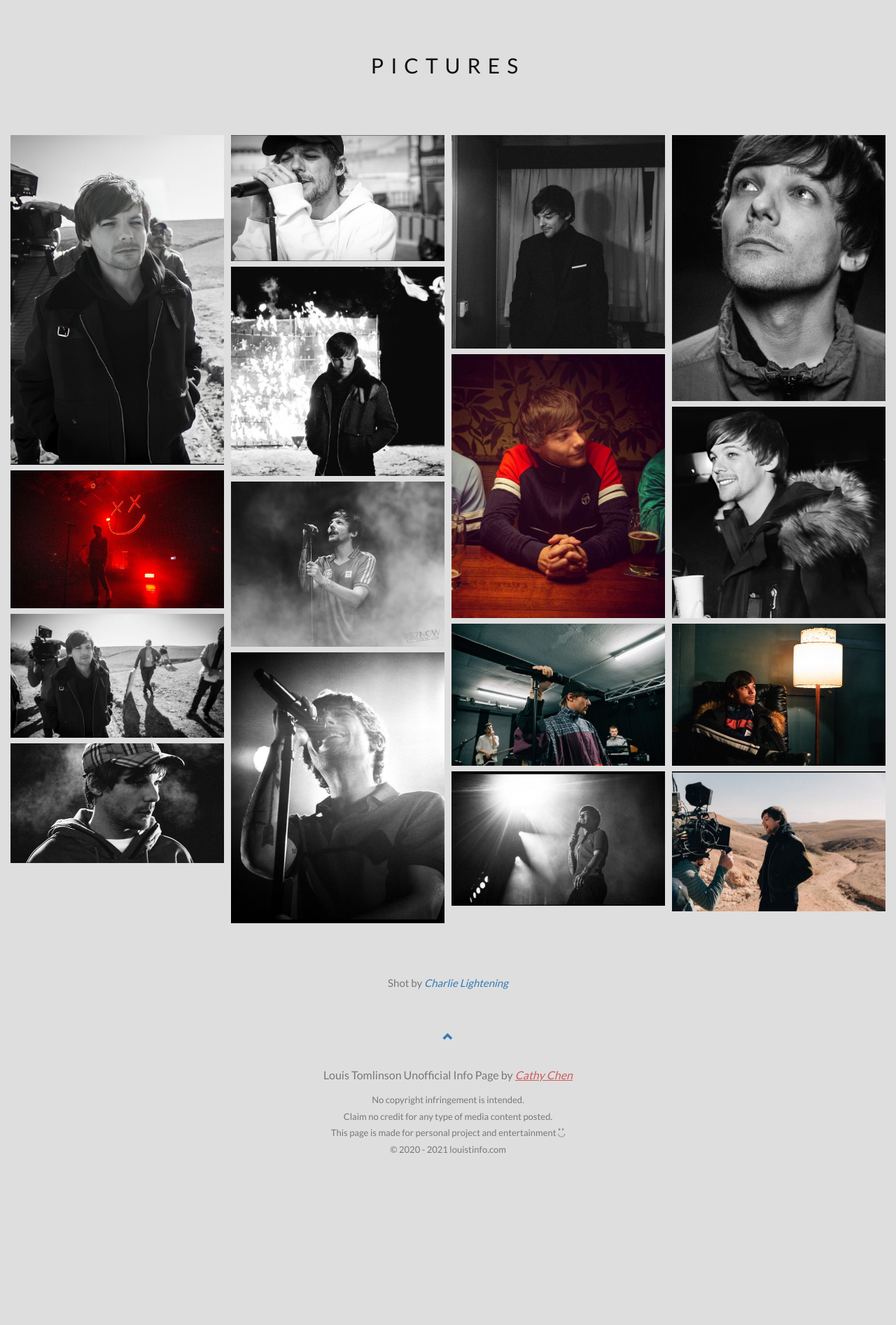
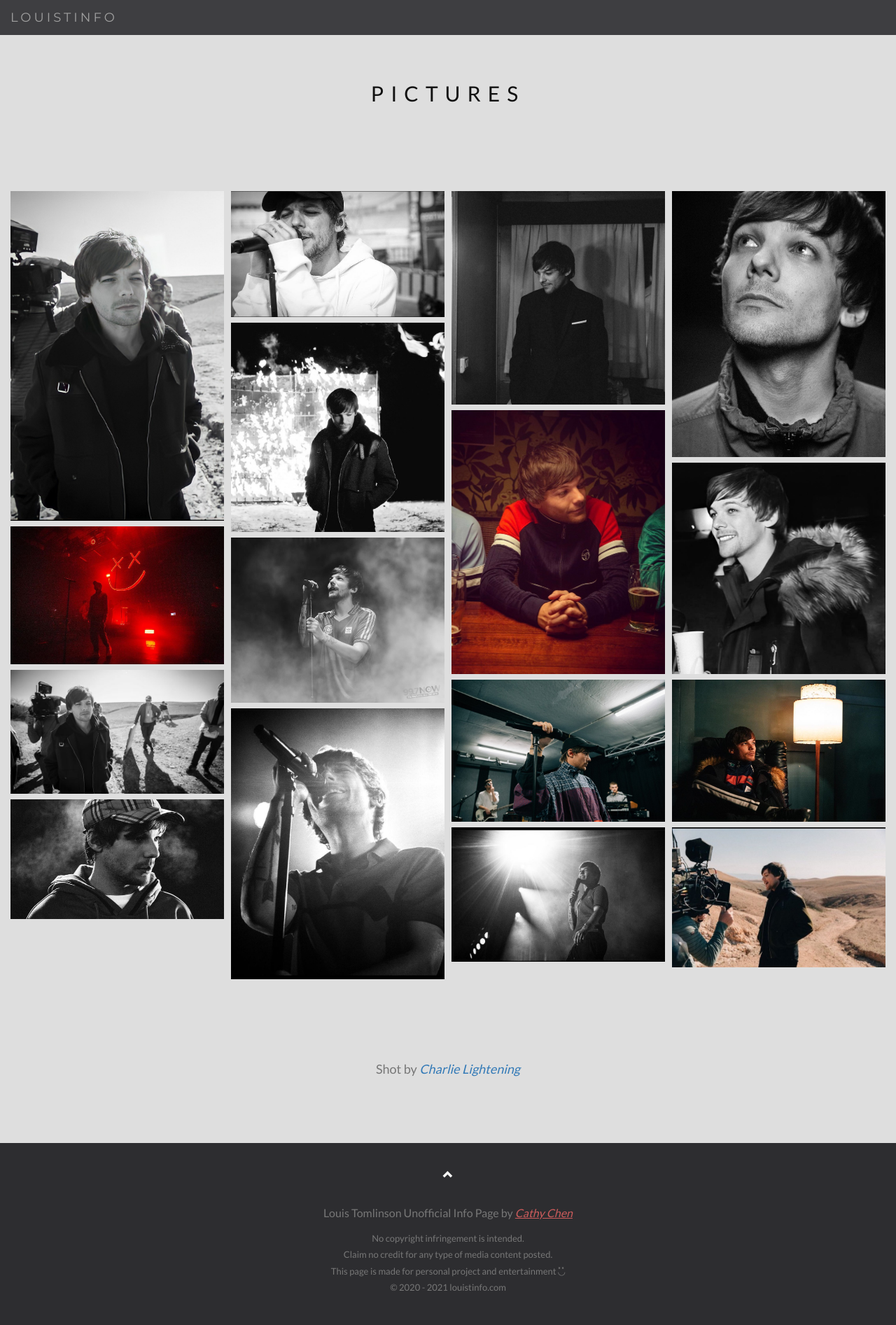
Before and after one commit to cathycat0131/LouisTomlinson, a PHP site: page /Louis-Tomlinson-Picture.html in a window 1280 px wide. Shown: the whole page at 70% size. Before the commit the page ends 1647 px from the top, so only its background shows below. Run offline with PHP 8.4, Linux system fonts and the light colour scheme.

Commit message:
new nav bar

```diff
--- a/Louis-Tomlinson-Picture.html
+++ b/Louis-Tomlinson-Picture.html
@@ -6,6 +6,7 @@
   	<meta name="viewport" content="width=device-width, initial-scale=1">
   	<link rel="stylesheet" href="https://maxcdn.bootstrapcdn.com/	bootstrap/3.4.1/css/bootstrap.min.css">
   	<link rel="stylesheet" href="PictureStyle.css">
+    <link rel="stylesheet" href="style.css">
   	<link href="https://fonts.googleapis.com/css?family=Lato" rel="stylesheet" type="text/css">
   	<link href="https://fonts.googleapis.com/css?family=Montserrat" rel="stylesheet" type="text/css">
   	<script src="https://ajax.googleapis.com/ajax/libs/jquery/3.5.1/jquery.min.js"></script>
@@ -13,7 +14,22 @@
   	<script type="text/javascript" src="myScript.js"></script>
   	<script type="text/javascript" src="PictureScript.js"></script>
 </head>
-<body>
+<body id="myPage" data-spy="scroll" data-target=".navbar" data-offset="50">
+
+<nav class="navbar navbar-default navbar-fixed-top">
+  <div class="container-fluid">
+    <div class="navbar-header">
+      <button id="navbarToggle" type="button" class="navbar-toggle" data-toggle="collapse" data-target="#myNavbar">
+        <span class="icon-bar"></span>
+        <span class="icon-bar"></span>
+        <span class="icon-bar"></span>
+      </button>
+      <a class="navbar-brand" href="index.html" title="LOUISTINFO HOME">LOUISTINFO</a>
+    </div>
+    <div class="collapse navbar-collapse" id="myNavbar">
+    </div>
+  </div>
+</nav>
  <div class="container"><br>
   <h3 class="text-center">PICTURES</h3>
  </div>
--- a/index.html
+++ b/index.html
@@ -101,7 +101,7 @@ function typeWriter() {
       <img src="Image/Louis-Tomlinson-Walls.jpeg" alt="Louis Tomlinson Album Walls">
       <div class="carousel-caption">
         <h3>Walls</h3>
-        <marquee behavior="scroll" direction="left" style="font-size: 18px;" scrollamount="7">Louis Tomlinson's debuted album Walls.</marquee>
+        <marquee behavior="scroll" direction="left" style="font-size: 20px;" scrollamount="7">Louis Tomlinson's debuted album Walls.</marquee>
         <p></p>
       </div>
     </div>
--- a/style.css
+++ b/style.css
@@ -247,6 +247,7 @@ figure figcaption{
     padding: 0 0 15px 0;
     border: none;
     transition: 100ms linear;
+
  }
 
  .interview{
```
